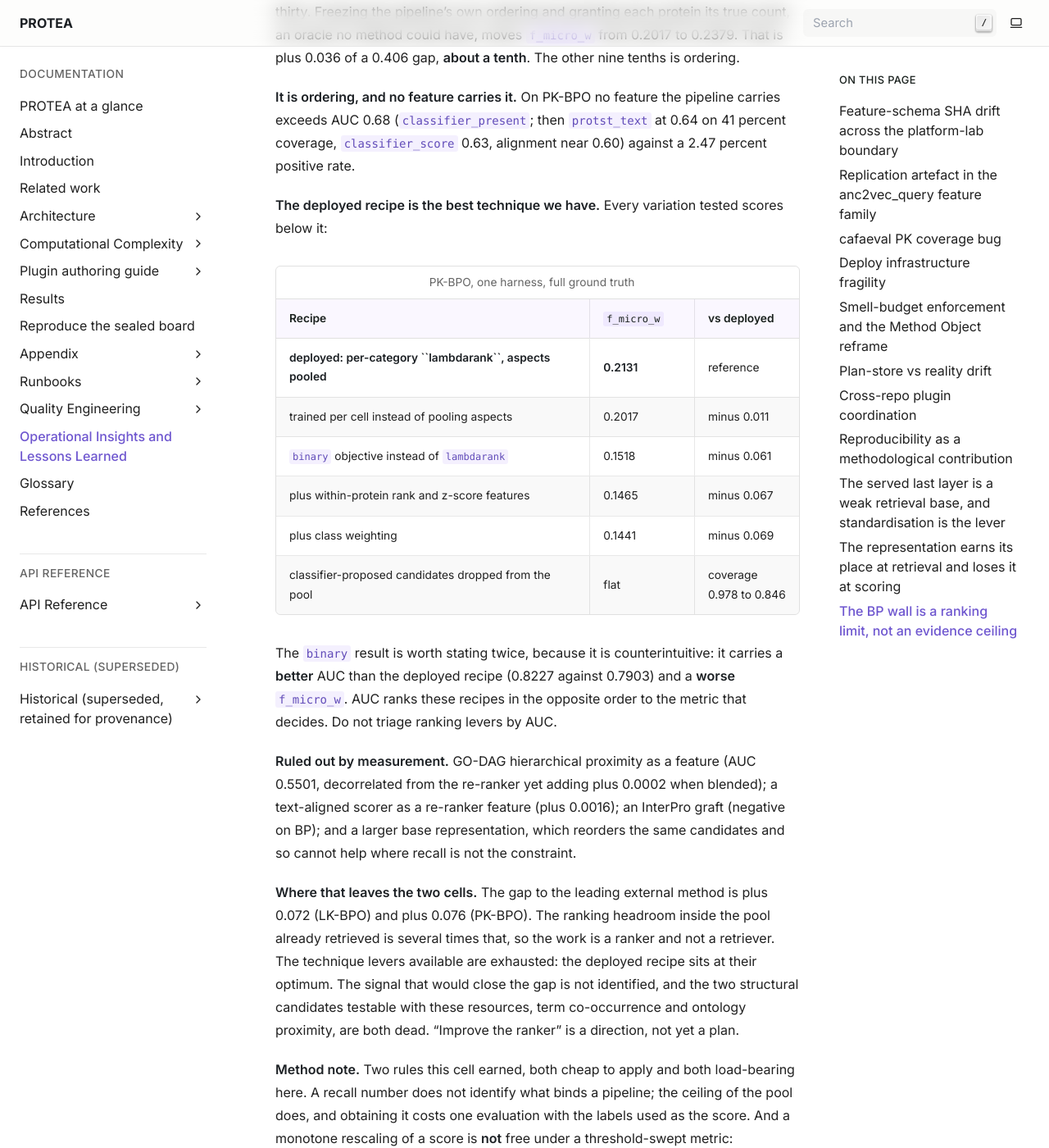
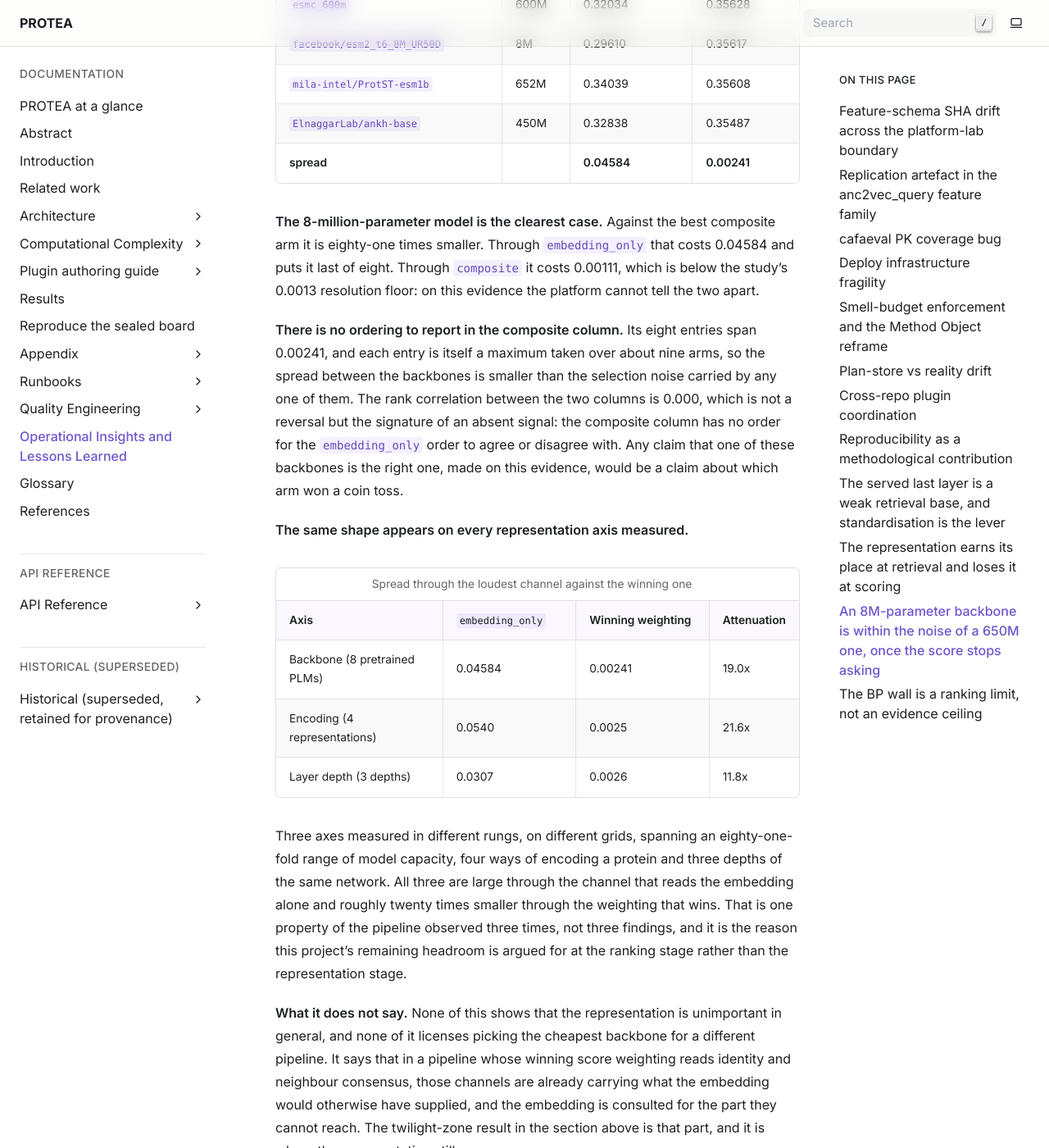
Before and after one commit to frapercan/PROTEA, a Sphinx documentation site: the page built from docs/source/insights.rst, in a window 1280 px wide and 1400 px high, scrolled down 14828 px. Shown: the whole window at 82% size. Built offline with Sphinx 7.4.7, drawn with Linux system fonts in a browser that asks for light colours; some of the changed text lies outside the part shown.

Commit message:
docs(results): the backbone axis shows the same attenuation, on a different grid
Eight pretrained backbones spanning an eighty-one-fold range of capacity were
scored on the nine cells. Through embedding_only they spread 0.04584 and the
ordering tracks capacity. Through composite they spread 0.00241, and the
8M-parameter model sits 0.00111 off the best, below the study's 0.0013
resolution floor.

The composite column has no ordering to report: each entry is a maximum over
about nine arms, so the spread between backbones is smaller than the selection
noise on any one of them. The rank correlation of 0.000 against the
embedding_only column is the signature of an absent signal rather than a
reversal, and stating it that way keeps the section from claiming a result the
noise floor does not support.

Placed after the encoding section because it generalises it. Backbone,
encoding and layer depth are now in one table: 19.0x, 21.6x and 11.8x
attenuation between the loudest channel and the winning weighting. Three
rungs, three grids, one property of the pipeline.

Closes with what the result does not say, since the table invites reading it
as a licence to pick the cheapest backbone for any pipeline, which it is not.

```diff
--- a/docs/source/insights.rst
+++ b/docs/source/insights.rst
@@ -589,6 +589,122 @@ What limits the board is the ordering of candidates already retrieved, which is
 the same conclusion the BP wall reaches from the other direction below.
 
 
+.. _insight-capacity-is-read-through-one-channel:
+
+An 8M-parameter backbone is within the noise of a 650M one, once the score stops asking
+----------------------------------------------------------------------------------------
+
+The section above measures one axis, the encoding, at two points in the
+pipeline. The backbone axis, measured on a different grid in an earlier rung,
+does the same thing, and putting the three axes side by side shows the property
+is the pipeline's rather than any one axis's.
+
+Eight pretrained protein language models were scored on the nine cells across
+neighbourhood sizes and score weightings. Read through the channel that asks
+the embedding for everything, they separate by an amount that tracks capacity.
+Read through a weighting that also has identity and neighbour consensus
+available, they do not separate at all.
+
+.. list-table:: Best arm per backbone, mean ``f_micro_w`` over the nine cells
+   :header-rows: 1
+   :widths: 34 11 22 22
+
+   * - Backbone
+     - Params
+     - ``embedding_only``
+     - ``composite``
+   * - ``facebook/esm2_t33_650M_UR50D``
+     - 650M
+     - 0.30826
+     - **0.35728**
+   * - ``Rostlab/prot_t5_xl_half_uniref50-enc``
+     - 1.2B
+     - **0.34194**
+     - 0.35673
+   * - ``ElnaggarLab/ankh-large``
+     - 1.15B
+     - 0.33509
+     - 0.35647
+   * - ``Rostlab/ProstT5``
+     - 1.2B
+     - 0.32803
+     - 0.35632
+   * - ``esmc_600m``
+     - 600M
+     - 0.32034
+     - 0.35628
+   * - ``facebook/esm2_t6_8M_UR50D``
+     - 8M
+     - 0.29610
+     - 0.35617
+   * - ``mila-intel/ProtST-esm1b``
+     - 652M
+     - 0.34039
+     - 0.35608
+   * - ``ElnaggarLab/ankh-base``
+     - 450M
+     - 0.32838
+     - 0.35487
+   * - **spread**
+     -
+     - **0.04584**
+     - **0.00241**
+
+**The 8-million-parameter model is the clearest case.** Against the best
+composite arm it is eighty-one times smaller. Through ``embedding_only`` that
+costs 0.04584 and puts it last of eight. Through ``composite`` it costs
+0.00111, which is below the study's 0.0013 resolution floor: on this evidence
+the platform cannot tell the two apart.
+
+**There is no ordering to report in the composite column.** Its eight entries
+span 0.00241, and each entry is itself a maximum taken over about nine arms, so
+the spread between the backbones is smaller than the selection noise carried by
+any one of them. The rank correlation between the two columns is 0.000, which
+is not a reversal but the signature of an absent signal: the composite column
+has no order for the ``embedding_only`` order to agree or disagree with. Any
+claim that one of these backbones is the right one, made on this evidence,
+would be a claim about which arm won a coin toss.
+
+**The same shape appears on every representation axis measured.**
+
+.. list-table:: Spread through the loudest channel against the winning one
+   :header-rows: 1
+   :widths: 30 24 24 16
+
+   * - Axis
+     - ``embedding_only``
+     - Winning weighting
+     - Attenuation
+   * - Backbone (8 pretrained PLMs)
+     - 0.04584
+     - 0.00241
+     - 19.0x
+   * - Encoding (4 representations)
+     - 0.0540
+     - 0.0025
+     - 21.6x
+   * - Layer depth (3 depths)
+     - 0.0307
+     - 0.0026
+     - 11.8x
+
+Three axes measured in different rungs, on different grids, spanning an
+eighty-one-fold range of model capacity, four ways of encoding a protein and
+three depths of the same network. All three are large through the channel that
+reads the embedding alone and roughly twenty times smaller through the
+weighting that wins. That is one property of the pipeline observed three times,
+not three findings, and it is the reason this project's remaining headroom is
+argued for at the ranking stage rather than the representation stage.
+
+**What it does not say.** None of this shows that the representation is
+unimportant in general, and none of it licenses picking the cheapest backbone
+for a different pipeline. It says that in a pipeline whose winning score
+weighting reads identity and neighbour consensus, those channels are already
+carrying what the embedding would otherwise have supplied, and the embedding is
+consulted for the part they cannot reach. The twilight-zone result in the
+section above is that part, and it is where the representation still pays.
+
+
 .. _insight-bp-wall-is-a-ranking-limit:
 
 The BP wall is a ranking limit, not an evidence ceiling
```
